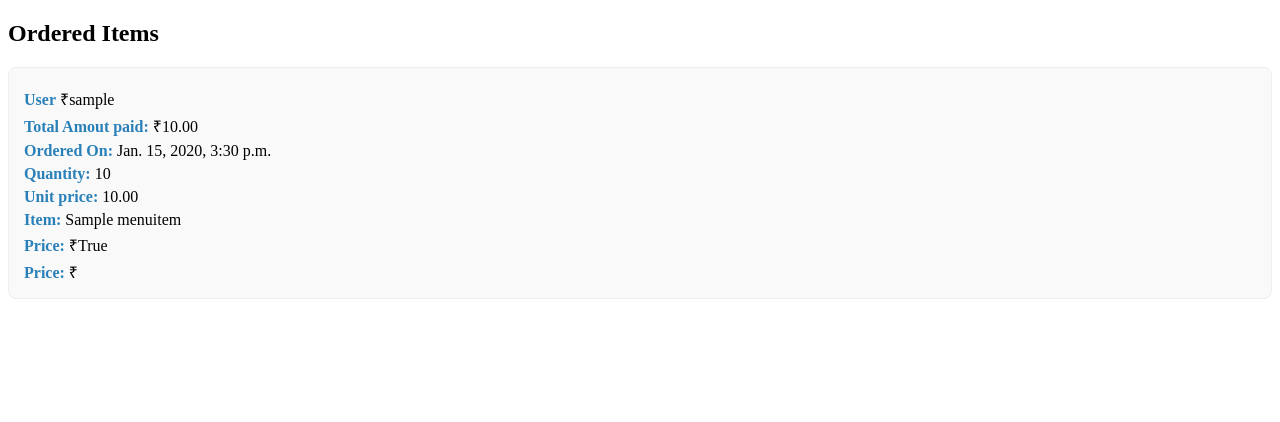
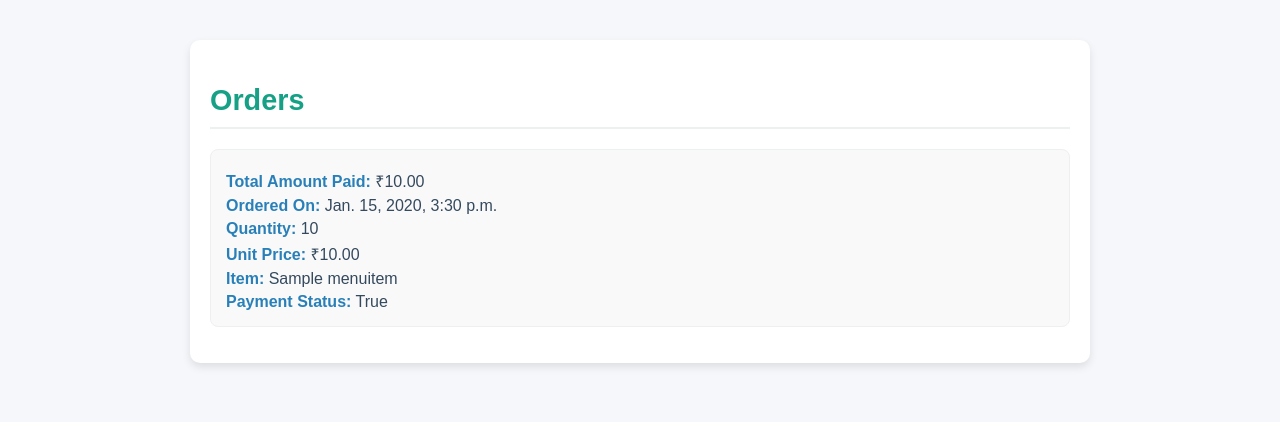
Before and after one commit to bsmaheshk333/rkfoodcatter, a Django app: page /profile/order_section/ in a window 1280 px wide. Shown: the top 422 px of the page. Run offline with Django 5.2, Linux system fonts and the light colour scheme; a user stored in the database is signed in; tables that the repository leaves empty hold one stand-in row (values such as "Sample post").

Commit message:
implemented new changes

```diff
--- a/rkfood_app/models.py
+++ b/rkfood_app/models.py
@@ -91,6 +91,7 @@ class MenuItems(models.Model):
 
 
 class Customer(models.Model):
+    # one
     user = models.OneToOneField(User, on_delete=models.CASCADE, null=True, blank=True,
                                 related_name="customer_profile")
     phone = models.CharField(max_length=12, unique=True, blank=False, null=False)
@@ -131,10 +132,9 @@ class Order(models.Model):
     order_date = models.DateTimeField(auto_now_add=True)
     # order_qty = models.IntegerField()
     total_amount = models.DecimalField(max_digits=10, decimal_places=2)
-    payment_status = models.BooleanField(default=False)
-    order_status = models.CharField(max_length=20, choices=ORDER_STATUS) #  default=ORDER_STATUS[0][1])
+    payment_status = models.BooleanField(default=False)  #  todo
+    order_status = models.CharField(max_length=20, choices=ORDER_STATUS)
     payment_method = models.CharField(max_length=20, choices=PAYMENT_METHODS)
-                                      # default=PAYMENT_METHODS[0][1])
     last_update_date = models.DateTimeField(auto_now=True)
     delivery_status = models.CharField(max_length=15, choices=DELIVERY_STATUS)
 
--- a/rkfood_app/urls.py
+++ b/rkfood_app/urls.py
@@ -26,6 +26,9 @@ urlpatterns = [
     # path('profile/order_section/<int:id>/', fb_views.order_section, name="order_section"),
     path('profile/order_section/', fb_views.order_section, name="order_section"),
 
+    # url of admin to monitor ordered food to deliver
+    path('update_delivery_status/', fb_views.update_delivery_status, name="update_delivery_status"),
+
     # API endpoints
     path('login_api/', api_views.LoginApiView.as_view(), name="login_api"),
     path('register_api/', api_views.RegisterApiView.as_view(), name="register_api"),
--- a/rkfood_app/views/fb_views.py
+++ b/rkfood_app/views/fb_views.py
@@ -4,7 +4,7 @@ from django.shortcuts import (render, redirect,
 from rkfood_app.models import (Restaurant,Menu,
                                MenuItems,
                                Customer,
-                               Order, UserLoginOtp, CommentModel, OrderItem, CartItem, Cart, DELIVERY_STATUS)
+                               Order, UserLoginOtp, CommentModel, OrderItem, CartItem, Cart)
 from django.urls import reverse
 from django.db.models import Q
 from django.template import TemplateDoesNotExist
@@ -78,11 +78,11 @@ def customer_profile(request, id):
     try:
         user = User.objects.get(id=id)
         profile = Customer.objects.get(user=user)
-        # if request.user.is_staff or request.user.is_superuser:
-        #     return HttpResponseRedirect(reverse("admin:index"))
-        context = {'profile': profile}
+        # FIXME
+        # ordered_item = OrderItem.objects.all()
+        context = {'profile': profile} # 'ordered_item': ordered_item}
         return render(request, 'customer/profile.html',context)
-    except Customer.DoesNotExist as error:
+    except Customer.DoesNotExist:
         context = {'profile_error': f"profile does not exist for user '{request.user.username}'"}
         return render(request, "error_page.html", context)
     except TemplateDoesNotExist:
@@ -96,8 +96,8 @@ def customer_login(request):
     if request.user.is_authenticated:
         errors['error'] = 'you must be logged in to access this page'
     if request.method == 'POST':
-        username = request.POST.get('username', None)
-        password = request.POST.get('password', None)
+        username: str = request.POST.get('username', None)
+        password: str = request.POST.get('password', None)
         # Validate username and password presence
         if not username:
             errors['username'] = "Invalid username."
@@ -385,6 +385,7 @@ def payment_selection(request, order_id):
             order.payment_method = payment_method.lower()
             if payment_method == 'cash':
                 order.payment_status = True
+                order.delivery_status = "received"
                 order.order_status = "completed"
             elif payment_method == ['online',  'credit card']:
                 order.payment_status = False
@@ -408,26 +409,46 @@ def order_confirmation(request, order_id):
         return render(request, "error_page.html", context={'error': ex})
 
 
-def update_delivery_status(request, order_id):
-    # customer = Customer.objects.get(user=request.user)
-    # order = Order.objects.get(customer=customer)
-    order = get_object_or_404(Order, id=order_id)
+# only admin or owner can modify the delivery status
+# def update_delivery_status(request):
+#     # orders = Order.objects.all()
+#     ordered_items = OrderItem.objects.all()
+#     ordered_items = OrderItem.objects.select_related('order').all()
+#     if request.method == 'POST':
+#         delivery_status = request.POST.get('delivery_status')
+#         if delivery_status in dict(DELIVERY_STATUS):
+#             ordered_items.order.delivery_status = delivery_status
+#             ordered_items.save()  # save to DB
+#             return redirect("update_delivery_status")
+#     return render(request, 'customer_ordered_delivery_status.html', context={'ordered_items': ordered_items})
+
+def update_delivery_status(request):
+    ordered_items = OrderItem.objects.select_related('order').all()  # Fetch related orders efficiently
+    # get the DELIVERY_STATUS from model
+    DELIVERY_STATUS = Order._meta.get_field('delivery_status').choices
     if request.method == 'POST':
-        delivery_status = request.POST.get('delivery_status').strip()
-        if delivery_status in dict(DELIVERY_STATUS):
-            order.delivery_status = delivery_status
-            order.save()  # save to DB
-            # TODO return to user order section
-            return HttpResponseRedirect("base")
-    return render(request, 'delivery_status.html', context={'order': order})
+        delivery_status = request.POST.get('delivery_status')
+        order_id = request.POST.get('order_id')  # Including the order id from input to know which order to update
+        if delivery_status in dict(DELIVERY_STATUS):  # Validate if the status is in the choices
+            order = Order.objects.get(id=order_id)
+            order.delivery_status = delivery_status  # Update the delivery status
+            order.save()  # Save to the DB
+            return redirect("update_delivery_status")
+    return render(request, 'customer_ordered_delivery_status.html',
+                  context={'ordered_items': ordered_items, 'DELIVERY_STATUS': DELIVERY_STATUS})
 
 
-def order_section(request, id=None):
-    ordered_item = OrderItem.objects.all()
-    print(f"{ordered_item = }")
-    if ordered_item.exists():
+def order_section(request):
+    customer = Customer.objects.get(user=request.user)
+    order = Order.objects.filter(customer=customer)
+    if order.exists():
+        ordered_item = OrderItem.objects.filter(order__in=order)
         context = {
             'ordered_item': ordered_item,
         }
-        # return render(request, 'customer/profile.html', context)
         return render(request, 'customer/ordered_item.html', context)
+    else:
+        return JsonResponse({'error': 'no orders found'}, status=404)
+
+def generate_receipt(request):
+    pass
--- a/templates/customer/ordered_item.html
+++ b/templates/customer/ordered_item.html
@@ -2,11 +2,39 @@
 <html lang="en">
 <head>
     <meta charset="UTF-8">
-    <meta name="viewport"
-          content="width=device-width, user-scalable=no, initial-scale=1.0, maximum-scale=1.0, minimum-scale=1.0">
+    <meta name="viewport" content="width=device-width, initial-scale=1.0">
     <meta http-equiv="X-UA-Compatible" content="ie=edge">
     <title>Order Item</title>
     <style>
+        body {
+            font-family: 'Poppins', sans-serif;
+            background-color: #f5f7fa;
+            margin: 0;
+            padding: 20px;
+            color: #34495e;
+        }
+
+        .container {
+            max-width: 900px;
+            margin: auto;
+            padding: 20px;
+        }
+
+        .card {
+            background-color: #fff;
+            box-shadow: 0 4px 8px rgba(0, 0, 0, 0.1);
+            border-radius: 10px;
+            margin-bottom: 20px;
+            padding: 20px;
+        }
+
+        .card-heading {
+            font-size: 1.8rem;
+            color: #16a085;
+            margin-bottom: 20px;
+            border-bottom: 2px solid #ecf0f1;
+            padding-bottom: 10px;
+        }
 
         .order-list {
             list-style-type: none;
@@ -18,43 +46,58 @@
             background-color: #f9f9f9;
             border: 1px solid #ecf0f1;
             border-radius: 8px;
-    margin-bottom: 10px;
+            margin-bottom: 15px;
+            transition: all 0.3s ease;
+        }
+
+        .order-item:hover {
+            box-shadow: 0 4px 12px rgba(0, 0, 0, 0.1);
+            transform: translateY(-2px);
         }
 
         .order-item span {
             display: block;
             margin-top: 5px;
+            color: #34495e;
         }
 
         strong {
             color: #2980b9;
         }
 
-/* Hover effect for order items */
-.order-item:hover {
-    box-shadow: 0 4px 12px rgba(0, 0, 0, 0.1);
-    transform: translateY(-3px);
-    transition: all 0.3s ease;
+        /* Responsive styles */
+        @media (max-width: 768px) {
+            .container {
+                padding: 10px;
+            }
+
+            .card {
+                padding: 15px;
+            }
+
+            .card-heading {
+                font-size: 1.5rem;
+            }
         }
     </style>
 </head>
 <body>
+    <div class="container">
         <div class="card">
-        <h2 class="card-heading">Ordered Items</h2>
+            <h2 class="card-heading">Orders</h2>
+            <ul class="order-list">
                 {% for item in ordered_item %}
-        <ul class="order-list card-content">
                 <li class="order-item">
-                <span><strong>User</strong> ₹{{ request.user }}</span>
-                <span><strong>Total Amout paid:</strong> ₹{{ item.subtotal }}</span>
+                    <span><strong>Total Amount Paid:</strong> ₹{{ item.subtotal }}</span>
                     <span><strong>Ordered On:</strong> {{ item.order.order_date }}</span>
                     <span><strong>Quantity:</strong> {{ item.quantity }}</span>
-                <span><strong>Unit price:</strong> {{ item.unit_price }}</span>
+                    <span><strong>Unit Price:</strong> ₹{{ item.unit_price }}</span>
                     <span><strong>Item:</strong> {{ item.menu_item.name }}</span>
-                <span><strong>Price:</strong> ₹{{ item.order.payment_status }}</span>
-                <span><strong>Price:</strong> ₹{{ price }}</span>
+                    <span><strong>Payment Status:</strong> {{ item.order.payment_status }}</span>
                 </li>
+                {% endfor %}
             </ul>
-         {% endfor %}
+        </div>
     </div>
 </body>
 </html>
--- a/templates/order_confirmation.html
+++ b/templates/order_confirmation.html
@@ -16,7 +16,7 @@
         <p>Thank you for your order! Your order ID is {{ order.id }}.</p>
         <p>Payment Method: {{ order.payment_method }}</p>
         <p>Total Amount: {{ order.total_amount }} Rs.</p>
-        <a href="{% url 'base' %}">Back to Menu</a>
+        <a class="nav-link" href="{% url 'order_section' %}" class="btn btn-lg btn-secondary">Go to orders</a>
     {% endif %}
     {% if order.payment_method == "online" %}
     <span>
@@ -28,10 +28,10 @@
     {% if order.payment_method == "credit card" %}
     <span>
         <p>credit card not accepted yet.</p>
-        <a href="{% url 'base' %}">Go to Menu</a>
+        <span>Go to</span>
+        <a class="nav-link" href="{% url 'order_section' %}">Orders</a>
     </span>
     {% endif %}
 
-
 </body>
 </html>
--- a/user_logged_data.txt
+++ b/user_logged_data.txt
@@ -1 +1 @@
-user: mahiuser: radhauser: mahiuser: radhauser: mahiuser: mahiuser: mahiuser: radhauser: radhauser: maheshuser: sambauser: radhauser: radhauser: radhauser: radhauser: krishnauser: krishnauser: normaluseruser: hanumanuser: hanumanuser: hanumanuser: krishnauser: kammiuser: kammiuser: radhauser: useruser: shyamuser: radhauser: kammi
+user: mahiuser: radhauser: mahiuser: radhauser: mahiuser: mahiuser: mahiuser: radhauser: radhauser: maheshuser: sambauser: radhauser: radhauser: radhauser: radhauser: krishnauser: krishnauser: normaluseruser: hanumanuser: hanumanuser: hanumanuser: krishnauser: kammiuser: kammiuser: radhauser: useruser: shyamuser: radhauser: kammiuser: krishnauser: radhauser: sivauser: radhauser: sivauser: siva
```
Also changed, not shown: static/css/profile.css (added, +98 -0 lines), templates/base.html (+13 -10 lines), templates/customer/profile.html (+19 -125 lines), templates/customer_ordered_delivery_status.html (added, +154 -0 lines), templates/delivery_status.html (deleted, +0 -22 lines), rkfood_app/forms.py (line endings or trailing spaces), static/images/rkfood_logo.jpeg (added), 1 other file. Lines whose indentation alone changed are shown as unchanged.
